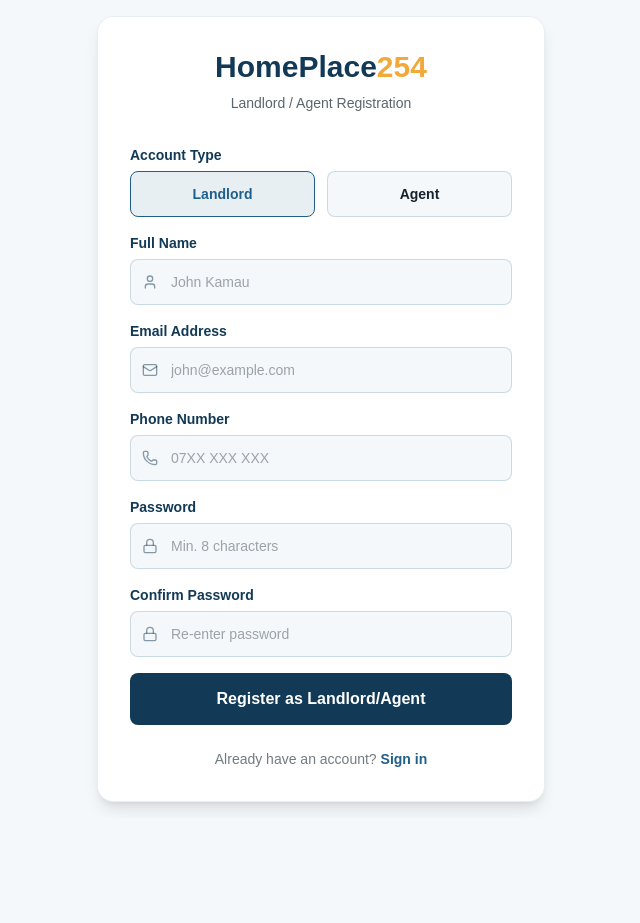
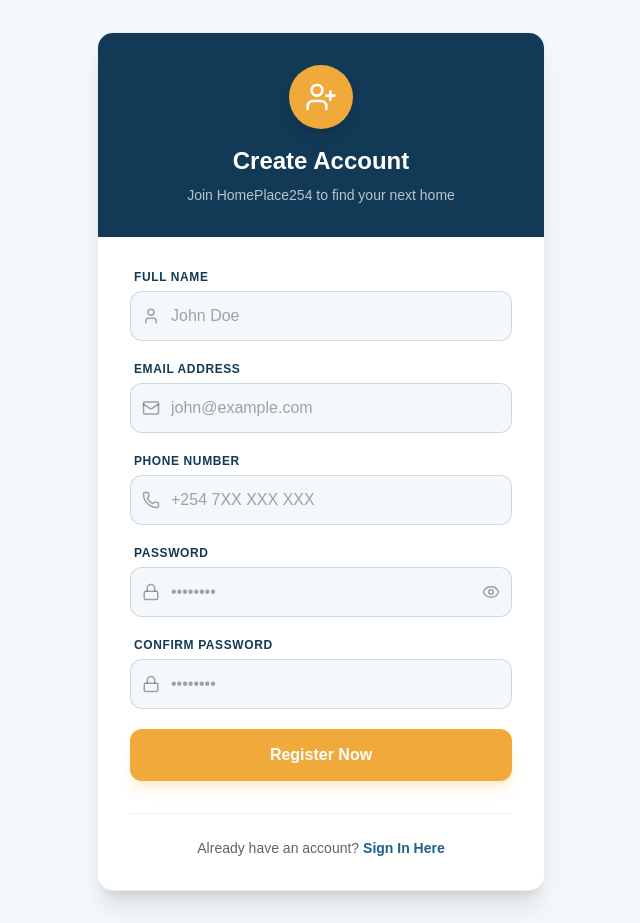
Before and after one commit to guru-tech254/homeplace254-web, a Next.js app: page /auth/register in a window 1280 px wide. Shown: the whole page, without its empty margins (319-959 px from the left). Before the commit the page ends 818 px from the top, so only its background shows below. Built offline with nearby package versions, Linux system fonts and the light colour scheme; no server answers.

Commit message:
Fix TS types and restore full register page UI

```diff
--- a/app/auth/register/page.tsx
+++ b/app/auth/register/page.tsx
@@ -4,30 +4,48 @@ import { useState } from "react";
 import { useRouter } from "next/navigation";
 import Link from "next/link";
 import { supabaseAuth } from "@/lib/supabase/auth-client";
-import { User, Mail, Phone, Lock } from "lucide-react";
+import { Eye, EyeOff, Loader2, UserPlus, Mail, Lock, Phone, User } from "lucide-react";
 
 export default function RegisterPage() {
   const router = useRouter();
+  const [loading, setLoading] = useState(false);
+  // ✅ FIX: Explicitly allow string | null to prevent TS build errors
+  const [error, setError] = useState<string | null>(null);
+  const [showPassword, setShowPassword] = useState(false);
+
   const [formData, setFormData] = useState({
     fullName: "",
     email: "",
     phone: "",
     password: "",
     confirmPassword: "",
-    role: "landlord" as "landlord" | "agent",
   });
-  const [error, setError] = useState("");
-  const [loading, setLoading] = useState(false);
+
+  const handleChange = (e: React.ChangeEvent<HTMLInputElement>) => {
+    setFormData((prev) => ({ ...prev, [e.target.name]: e.target.value }));
+  };
 
   const handleSubmit = async (e: React.FormEvent) => {
     e.preventDefault();
     setLoading(true);
     setError(null);
 
+    // Client-side validation
+    if (formData.password !== formData.confirmPassword) {
+      setError("Passwords do not match.");
+      setLoading(false);
+      return;
+    }
+
+    if (formData.password.length < 6) {
+      setError("Password must be at least 6 characters long.");
+      setLoading(false);
+      return;
+    }
+
     try {
-    const supabase = supabaseAuth;
-
-    const { data, error: signUpError } = await supabase.auth.signUp({
+      // ✅ FIX: Properly await the SSR client promise before destructuring
+      const { data, error: signUpError } = await supabaseAuth.auth.signUp({
         email: formData.email,
         password: formData.password,
         options: {
@@ -55,146 +73,149 @@ export default function RegisterPage() {
   };
 
   return (
-    <div className="min-h-screen flex items-center justify-center bg-mist-white p-4">
-      <div className="w-full max-w-md rounded-2xl bg-white p-8 shadow-lg border border-ocean-blue/10">
-        <div className="mb-8 text-center">
-          <h1 className="text-3xl font-bold text-deep-navy">
-            HomePlace<span className="text-amber-gold">254</span>
-          </h1>
-          <p className="mt-2 text-sm text-ink/70">Landlord / Agent Registration</p>
+    <div className="min-h-screen flex items-center justify-center bg-mist-white p-4 md:p-8">
+      <div className="w-full max-w-md bg-white rounded-2xl shadow-xl border border-ocean-blue/10 overflow-hidden">
+        {/* Header Section */}
+        <div className="bg-deep-navy p-8 text-center">
+          <div className="mx-auto w-16 h-16 bg-amber-gold rounded-full flex items-center justify-center mb-4 shadow-lg">
+            <UserPlus size={32} className="text-white" />
+          </div>
+          <h1 className="text-2xl font-bold text-white">Create Account</h1>
+          <p className="text-white/70 mt-2 text-sm">Join HomePlace254 to find your next home</p>
         </div>
 
-        {error && (
-          <div className="mb-6 rounded-lg bg-red-50 border border-red-200 p-3 text-sm text-red-700">
-            {error}
+        {/* Form Section */}
+        <div className="p-8">
+          {/* ✅ Safe conditional rendering for nullable error state */}
+          {error !== null && (
+            <div className="mb-6 p-4 bg-red-50 border border-red-200 rounded-xl flex items-start gap-3">
+              <div className="mt-0.5 text-red-500 shrink-0">
+                <svg width="20" height="20" viewBox="0 0 24 24" fill="none" stroke="currentColor" strokeWidth="2" strokeLinecap="round" strokeLinejoin="round"><circle cx="12" cy="12" r="10"/><line x1="12" y1="8" x2="12" y2="12"/><line x1="12" y1="16" x2="12.01" y2="16"/></svg>
+              </div>
+              <p className="text-sm text-red-700 font-medium">{error}</p>
             </div>
           )}
 
-        <form onSubmit={handleSubmit} className="space-y-4">
-          {/* Role Selection */}
-          <div>
-            <label className="mb-1.5 block text-sm font-semibold text-deep-navy">Account Type</label>
-            <div className="grid grid-cols-2 gap-3">
+          <form onSubmit={handleSubmit} className="space-y-5">
+            {/* Full Name Input */}
+            <div className="relative">
+              <label className="block text-xs font-semibold text-deep-navy uppercase tracking-wider mb-1.5 ml-1">Full Name</label>
+              <div className="relative">
+                <User size={18} className="absolute left-3 top-1/2 -translate-y-1/2 text-ink/40" />
+                <input
+                  type="text"
+                  name="fullName"
+                  value={formData.fullName}
+                  onChange={handleChange}
+                  required
+                  placeholder="John Doe"
+                  className="w-full pl-10 pr-4 py-3 rounded-xl border border-ocean-blue/20 bg-mist-white focus:outline-none focus:border-ocean-blue focus:ring-2 focus:ring-ocean-blue/20 transition-all text-deep-navy placeholder:text-ink/40"
+                />
+              </div>
+            </div>
+
+            {/* Email Input */}
+            <div className="relative">
+              <label className="block text-xs font-semibold text-deep-navy uppercase tracking-wider mb-1.5 ml-1">Email Address</label>
+              <div className="relative">
+                <Mail size={18} className="absolute left-3 top-1/2 -translate-y-1/2 text-ink/40" />
+                <input
+                  type="email"
+                  name="email"
+                  value={formData.email}
+                  onChange={handleChange}
+                  required
+                  placeholder="john@example.com"
+                  className="w-full pl-10 pr-4 py-3 rounded-xl border border-ocean-blue/20 bg-mist-white focus:outline-none focus:border-ocean-blue focus:ring-2 focus:ring-ocean-blue/20 transition-all text-deep-navy placeholder:text-ink/40"
+                />
+              </div>
+            </div>
+
+            {/* Phone Input */}
+            <div className="relative">
+              <label className="block text-xs font-semibold text-deep-navy uppercase tracking-wider mb-1.5 ml-1">Phone Number</label>
+              <div className="relative">
+                <Phone size={18} className="absolute left-3 top-1/2 -translate-y-1/2 text-ink/40" />
+                <input
+                  type="tel"
+                  name="phone"
+                  value={formData.phone}
+                  onChange={handleChange}
+                  required
+                  placeholder="+254 7XX XXX XXX"
+                  className="w-full pl-10 pr-4 py-3 rounded-xl border border-ocean-blue/20 bg-mist-white focus:outline-none focus:border-ocean-blue focus:ring-2 focus:ring-ocean-blue/20 transition-all text-deep-navy placeholder:text-ink/40"
+                />
+              </div>
+            </div>
+
+            {/* Password Input */}
+            <div className="relative">
+              <label className="block text-xs font-semibold text-deep-navy uppercase tracking-wider mb-1.5 ml-1">Password</label>
+              <div className="relative">
+                <Lock size={18} className="absolute left-3 top-1/2 -translate-y-1/2 text-ink/40" />
+                <input
+                  type={showPassword ? "text" : "password"}
+                  name="password"
+                  value={formData.password}
+                  onChange={handleChange}
+                  required
+                  minLength={6}
+                  placeholder="••••••••"
+                  className="w-full pl-10 pr-12 py-3 rounded-xl border border-ocean-blue/20 bg-mist-white focus:outline-none focus:border-ocean-blue focus:ring-2 focus:ring-ocean-blue/20 transition-all text-deep-navy placeholder:text-ink/40"
+                />
                 <button
                   type="button"
-                onClick={() => setFormData({ ...formData, role: "landlord" })}
-                className={`rounded-lg border p-3 text-sm font-semibold transition-all ${
-                  formData.role === "landlord"
-                    ? "border-ocean-blue bg-ocean-blue/10 text-ocean-blue"
-                    : "border-ocean-blue/20 bg-mist-white text-ink hover:border-ocean-blue/40"
-                }`}
+                  onClick={() => setShowPassword(!showPassword)}
+                  className="absolute right-3 top-1/2 -translate-y-1/2 text-ink/40 hover:text-deep-navy transition-colors"
                 >
-                Landlord
-              </button>
-              <button
-                type="button"
-                onClick={() => setFormData({ ...formData, role: "agent" })}
-                className={`rounded-lg border p-3 text-sm font-semibold transition-all ${
-                  formData.role === "agent"
-                    ? "border-ocean-blue bg-ocean-blue/10 text-ocean-blue"
-                    : "border-ocean-blue/20 bg-mist-white text-ink hover:border-ocean-blue/40"
-                }`}
-              >
-                Agent
+                  {showPassword ? <EyeOff size={18} /> : <Eye size={18} />}
                 </button>
               </div>
             </div>
 
-          {/* Full Name */}
-          <div>
-            <label className="mb-1.5 block text-sm font-semibold text-deep-navy">Full Name</label>
+            {/* Confirm Password Input */}
             <div className="relative">
-              <User className="absolute left-3 top-1/2 h-4 w-4 -translate-y-1/2 text-deep-navy/50" />
+              <label className="block text-xs font-semibold text-deep-navy uppercase tracking-wider mb-1.5 ml-1">Confirm Password</label>
+              <div className="relative">
+                <Lock size={18} className="absolute left-3 top-1/2 -translate-y-1/2 text-ink/40" />
                 <input
-                type="text"
-                placeholder="John Kamau"
-                value={formData.fullName}
-                onChange={(e) => setFormData({ ...formData, fullName: e.target.value })}
+                  type="password"
+                  name="confirmPassword"
+                  value={formData.confirmPassword}
+                  onChange={handleChange}
                   required
-                className="w-full rounded-lg border border-ocean-blue/20 bg-mist-white py-3 pl-10 pr-4 text-sm text-ink placeholder:text-ink/40 focus:border-ocean-blue focus:outline-none focus:ring-1 focus:ring-ocean-blue"
+                  placeholder="••••••••"
+                  className="w-full pl-10 pr-4 py-3 rounded-xl border border-ocean-blue/20 bg-mist-white focus:outline-none focus:border-ocean-blue focus:ring-2 focus:ring-ocean-blue/20 transition-all text-deep-navy placeholder:text-ink/40"
                 />
               </div>
             </div>
 
-          {/* Email */}
-          <div>
-            <label className="mb-1.5 block text-sm font-semibold text-deep-navy">Email Address</label>
-            <div className="relative">
-              <Mail className="absolute left-3 top-1/2 h-4 w-4 -translate-y-1/2 text-deep-navy/50" />
-              <input
-                type="email"
-                placeholder="john@example.com"
-                value={formData.email}
-                onChange={(e) => setFormData({ ...formData, email: e.target.value })}
-                required
-                className="w-full rounded-lg border border-ocean-blue/20 bg-mist-white py-3 pl-10 pr-4 text-sm text-ink placeholder:text-ink/40 focus:border-ocean-blue focus:outline-none focus:ring-1 focus:ring-ocean-blue"
-              />
-            </div>
-          </div>
-
-          {/* Phone */}
-          <div>
-            <label className="mb-1.5 block text-sm font-semibold text-deep-navy">Phone Number</label>
-            <div className="relative">
-              <Phone className="absolute left-3 top-1/2 h-4 w-4 -translate-y-1/2 text-deep-navy/50" />
-              <input
-                type="tel"
-                placeholder="07XX XXX XXX"
-                value={formData.phone}
-                onChange={(e) => setFormData({ ...formData, phone: e.target.value })}
-                required
-                className="w-full rounded-lg border border-ocean-blue/20 bg-mist-white py-3 pl-10 pr-4 text-sm text-ink placeholder:text-ink/40 focus:border-ocean-blue focus:outline-none focus:ring-1 focus:ring-ocean-blue"
-              />
-            </div>
-          </div>
-
-          {/* Password */}
-          <div>
-            <label className="mb-1.5 block text-sm font-semibold text-deep-navy">Password</label>
-            <div className="relative">
-              <Lock className="absolute left-3 top-1/2 h-4 w-4 -translate-y-1/2 text-deep-navy/50" />
-              <input
-                type="password"
-                placeholder="Min. 8 characters"
-                value={formData.password}
-                onChange={(e) => setFormData({ ...formData, password: e.target.value })}
-                required
-                minLength={8}
-                className="w-full rounded-lg border border-ocean-blue/20 bg-mist-white py-3 pl-10 pr-4 text-sm text-ink placeholder:text-ink/40 focus:border-ocean-blue focus:outline-none focus:ring-1 focus:ring-ocean-blue"
-              />
-            </div>
-          </div>
-
-          {/* Confirm Password */}
-          <div>
-            <label className="mb-1.5 block text-sm font-semibold text-deep-navy">Confirm Password</label>
-            <div className="relative">
-              <Lock className="absolute left-3 top-1/2 h-4 w-4 -translate-y-1/2 text-deep-navy/50" />
-              <input
-                type="password"
-                placeholder="Re-enter password"
-                value={formData.confirmPassword}
-                onChange={(e) => setFormData({ ...formData, confirmPassword: e.target.value })}
-                required
-                className="w-full rounded-lg border border-ocean-blue/20 bg-mist-white py-3 pl-10 pr-4 text-sm text-ink placeholder:text-ink/40 focus:border-ocean-blue focus:outline-none focus:ring-1 focus:ring-ocean-blue"
-              />
-            </div>
-          </div>
-
+            {/* Submit Button */}
             <button
               type="submit"
               disabled={loading}
-            className="w-full rounded-lg bg-deep-navy py-3.5 text-base font-bold text-white transition-all hover:bg-ocean-blue disabled:opacity-50 disabled:cursor-not-allowed"
+              className="w-full bg-amber-gold text-white font-bold py-3.5 rounded-xl hover:brightness-90 active:scale-[0.98] transition-all disabled:opacity-60 disabled:cursor-not-allowed flex items-center justify-center gap-2 shadow-lg shadow-amber-gold/20 mt-2"
             >
-            {loading ? "Creating Account..." : "Register as Landlord/Agent"}
+              {loading ? (
+                <>
+                  <Loader2 size={20} className="animate-spin" />
+                  Creating Account...
+                </>
+              ) : (
+                "Register Now"
+              )}
             </button>
           </form>
 
-        <div className="mt-6 text-center text-sm text-ink/60">
+          {/* Footer Link */}
+          <div className="mt-8 pt-6 border-t border-ocean-blue/10 text-center">
+            <p className="text-sm text-ink/70">
               Already have an account?{" "}
-          <Link href="/auth/login" className="font-semibold text-ocean-blue hover:text-deep-navy">
-            Sign in
+              <Link href="/auth/login" className="text-ocean-blue font-bold hover:text-deep-navy transition-colors underline-offset-4 hover:underline">
+                Sign In Here
               </Link>
+            </p>
+          </div>
         </div>
       </div>
     </div>
```
Lines whose indentation alone changed are shown as unchanged.
